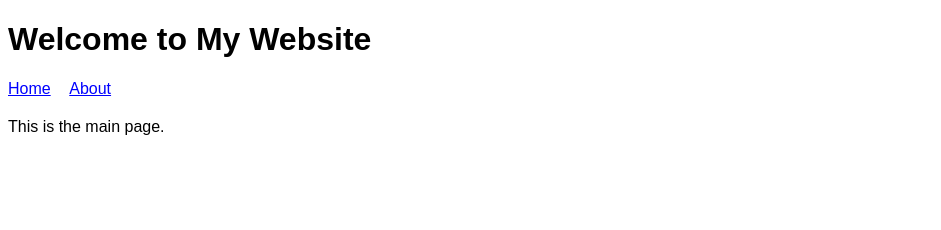
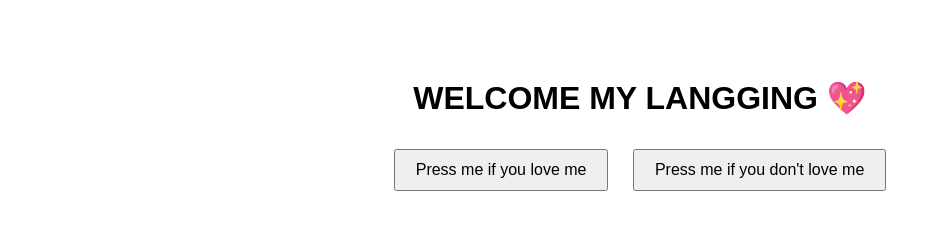
Before and after one commit to Joshua122404/Last-try, a plain HTML site: page index.html in a window 1280 px wide. Shown: the whole page, without its empty margins (0-941 px from the left). Drawn offline with Linux system fonts and the light colour scheme.

Commit message:
Update index.html

```diff
--- a/index.html
+++ b/index.html
@@ -1,52 +1,27 @@
 <!DOCTYPE html>
 <html>
 <head>
-  <title>Main Page</title>
+  <title>My Langging</title>
   <meta charset="UTF-8">
   <style>
     body {
       font-family: Arial, sans-serif;
+      text-align: center;
+      padding-top: 50px;
     }
-    nav a {
-      margin-right: 15px;
+    button {
+      padding: 10px 20px;
+      font-size: 16px;
+      margin: 10px;
       cursor: pointer;
-      color: blue;
-      text-decoration: underline;
-    }
-    #content {
-      margin-top: 20px;
     }
   </style>
 </head>
 <body>
 
-  <header>
-    <h1>Welcome to My Website</h1>
-    <nav>
-      <a onclick="loadHome()">Home</a>
-      <a onclick="loadAbout()">About</a>
-    </nav>
-  </header>
-
-  <div id="content">
-    <p>This is the main page.</p>
-  </div>
-
-  <script>
-    function loadHome() {
-      document.getElementById("content").innerHTML = `
-        <h2>Welcome LAB2</h2>
-        <p>You are now in the LAB2 interface.</p>
-      `;
-    }
-
-    function loadAbout() {
-      document.getElementById("content").innerHTML = `
-        <h2>About Page</h2>
-        <p>This is a sample About section.</p>
-      `;
-    }
-  </script>
+  <h1>WELCOME MY LANGGING 💖</h1>
+  <button onclick="location.href='yes.html'">Press me if you love me</button>
+  <button onclick="location.href='no.html'">Press me if you don't love me</button>
 
 </body>
 </html>
```
